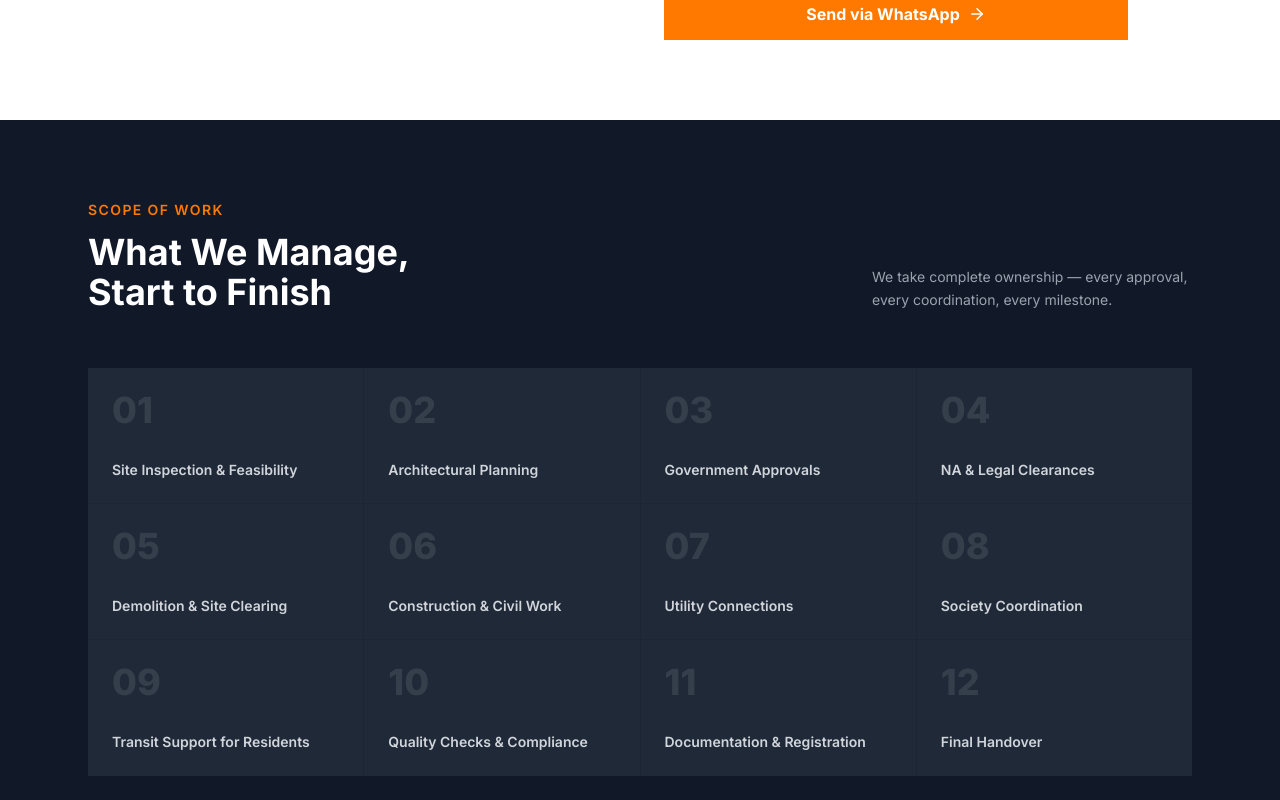
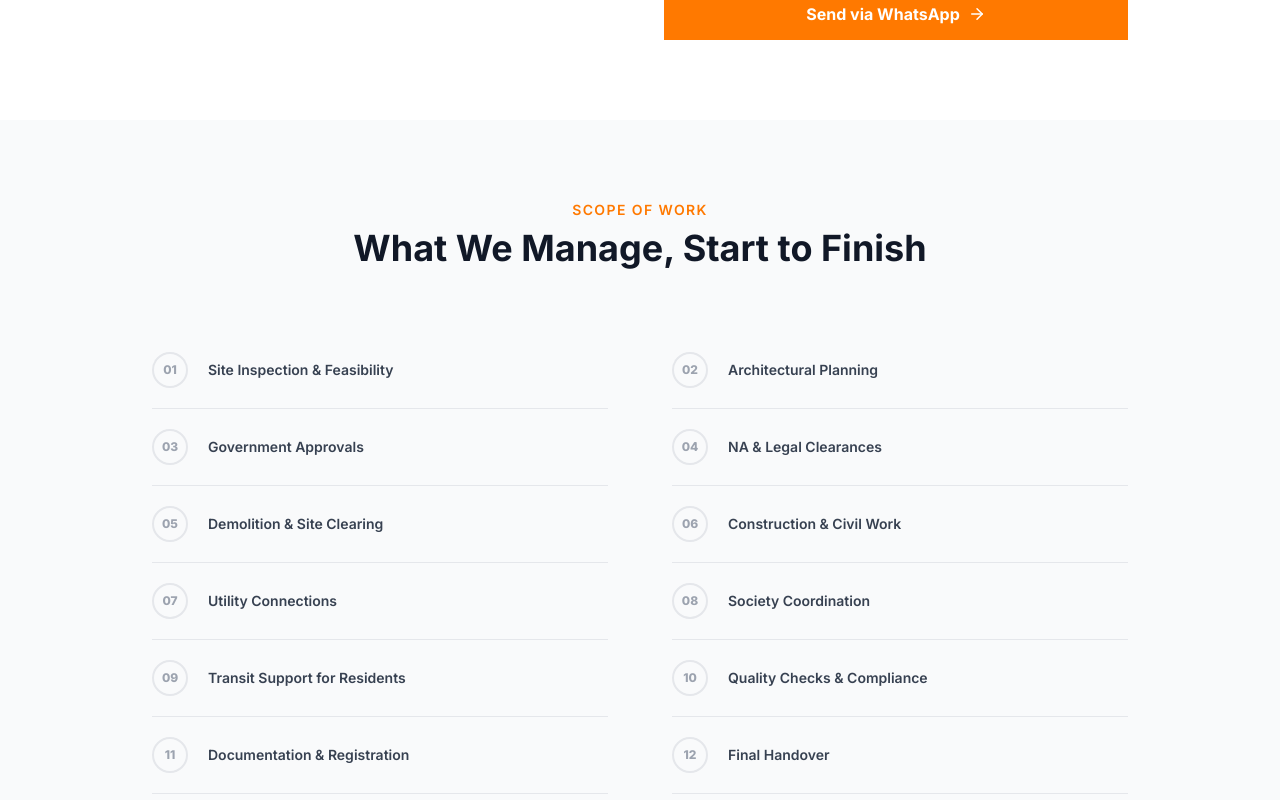
Before and after one commit to poojabhore12/saikrupa-developers, a React (Vite) app: page /redevelopment in a window 1280 px wide. Shown: the part 2180-2980 px from the top of the page. Built offline with nearby package versions, Linux system fonts and the light colour scheme.

Commit message:
Fix gallery images, projects section, scope of work UI, SEO meta tags

```diff
--- a/src/pages/Redevelopment.jsx
+++ b/src/pages/Redevelopment.jsx
@@ -238,27 +238,22 @@ export default function Redevelopment() {
       </section>
 
       {/* What We Handle */}
-      <section className="py-20 bg-gray-900">
-        <div className="max-w-6xl mx-auto px-6">
+      <section className="py-20 bg-gray-50">
+        <div className="max-w-5xl mx-auto px-6">
 
           <motion.div
             initial={{ opacity: 0, y: 20 }}
             whileInView={{ opacity: 1, y: 0 }}
             viewport={{ once: true }}
-            className="flex flex-col md:flex-row md:items-end md:justify-between gap-4 mb-14"
+            className="text-center mb-16"
           >
-            <div>
-              <p className="text-[#FF7900] font-semibold tracking-widest text-sm uppercase mb-3">Scope of Work</p>
-              <h2 className="text-3xl md:text-4xl font-bold text-white leading-tight">
-                What We Manage,<br />Start to Finish
-              </h2>
-            </div>
-            <p className="text-gray-400 text-sm leading-relaxed max-w-xs">
-              We take complete ownership — every approval, every coordination, every milestone.
-            </p>
+            <p className="text-[#FF7900] font-semibold tracking-widest text-sm uppercase mb-2">Scope of Work</p>
+            <h2 className="text-3xl md:text-4xl font-bold text-gray-900 leading-tight">
+              What We Manage, Start to Finish
+            </h2>
           </motion.div>
 
-          <div className="grid grid-cols-2 md:grid-cols-3 lg:grid-cols-4 gap-px bg-white/5">
+          <div className="grid grid-cols-1 md:grid-cols-2 gap-x-16 gap-y-0">
             {[
               "Site Inspection & Feasibility",
               "Architectural Planning",
@@ -275,18 +270,20 @@ export default function Redevelopment() {
             ].map((title, i) => (
               <motion.div
                 key={i}
-                initial={{ opacity: 0, y: 20 }}
-                whileInView={{ opacity: 1, y: 0 }}
+                initial={{ opacity: 0, x: i % 2 === 0 ? -20 : 20 }}
+                whileInView={{ opacity: 1, x: 0 }}
                 viewport={{ once: true }}
                 transition={{ duration: 0.4, delay: i * 0.05 }}
-                className="group bg-gray-800 hover:bg-[#FF7900] transition-colors duration-300 p-6 flex flex-col justify-between gap-8 cursor-default"
+                className="group flex items-center gap-5 border-b border-gray-200 py-5 hover:border-[#FF7900] transition-colors duration-300"
               >
-                <span className="text-4xl font-black text-white/10 group-hover:text-white/20 transition-colors duration-300 leading-none">
-                  {String(i + 1).padStart(2, "0")}
+                <div className="w-9 h-9 rounded-full border-2 border-gray-200 group-hover:border-[#FF7900] group-hover:bg-[#FF7900] flex items-center justify-center transition-all duration-300 shrink-0">
+                  <span className="text-xs font-black text-gray-400 group-hover:text-white transition-colors duration-300">
+                    {String(i + 1).padStart(2, "0")}
+                  </span>
+                </div>
+                <span className="text-gray-700 group-hover:text-gray-900 font-semibold text-sm transition-colors duration-200">
+                  {title}
                 </span>
-                <p className="text-gray-300 group-hover:text-white font-semibold text-sm leading-snug transition-colors duration-300">
-                  {title}
-                </p>
               </motion.div>
             ))}
           </div>
```
